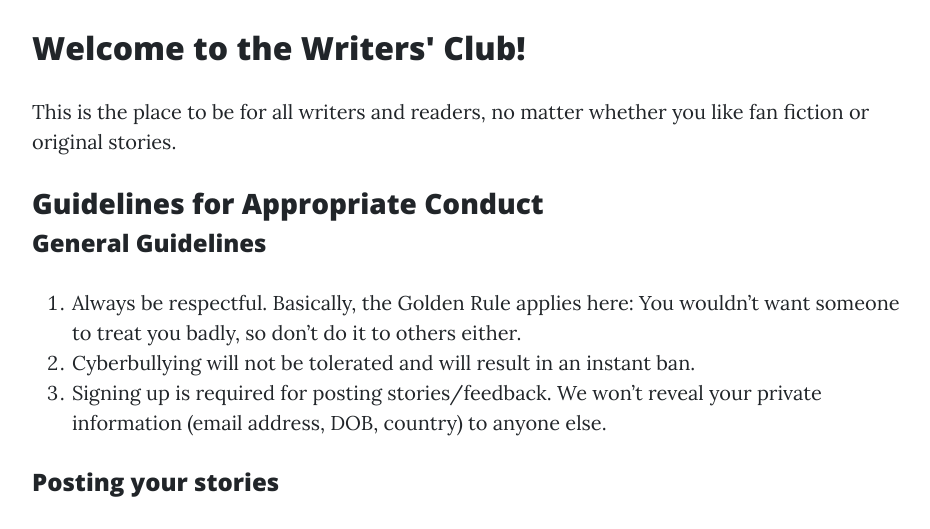
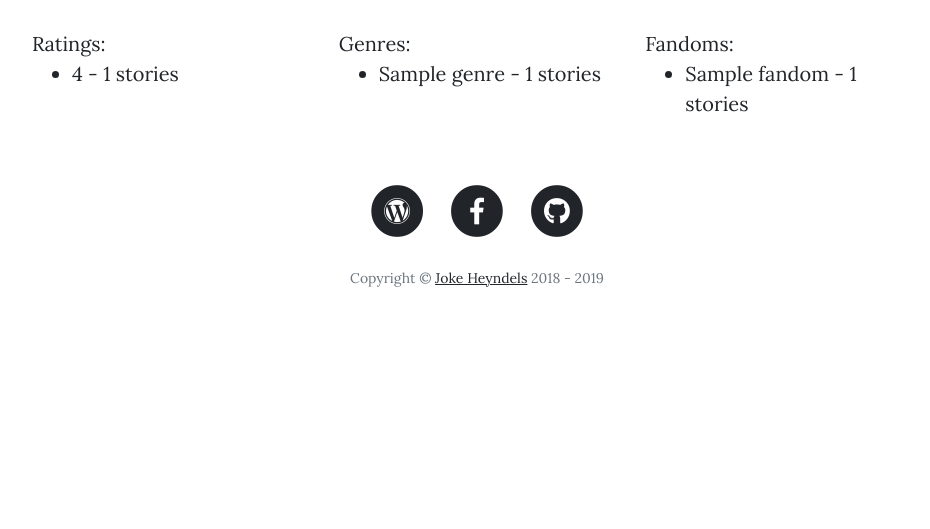
Before and after one commit to Wings30306/the-writers-club, a Flask app: page /search in a window 1280 px wide. Shown: the part 401-930 px from the top of the page, without its empty margins (163-1093 px from the left). After the commit the page ends 688 px from the top, so only its background shows below. Run offline with Flask 2, Linux system fonts and the light colour scheme; a database or web service that is not in the repository returns one stand-in record (values such as "Sample title"); some libraries are stand-ins or nearby versions.

Commit message:
added search template and pushed some data to it for testing.

```diff
--- a/app.py
+++ b/app.py
@@ -142,7 +142,8 @@ def all_stories():
 
 @app.route('/search')
 def search():
-    return render_template("index.html")
+    count = story_count()
+    return render_template("search.html", count=count)
 
 
 @app.route('/story/<story_to_read>/<chapter_number>')
--- a/templates/base.html
+++ b/templates/base.html
@@ -104,7 +104,7 @@
                 >All stories</a
               >
             </li>
-            <li class="nav-item"><a class="nav-link" href="">Search</a></li>
+            <li class="nav-item"><a class="nav-link" href="{{ url_for('search') }}">Search</a></li>
           </ul>
         </div>
       </div>
--- /dev/null
+++ b/templates/search.html
@@ -0,0 +1,30 @@
+{% extends "base.html" %} {% block title %} Search for a story {% endblock %} {%
+block header %} Search for a story {% endblock %} {% block content %}
+<div class="row">
+  <div class="col-md-4">
+    Ratings:
+    <ul>
+      {% for item in count if item.rating %}
+      <li>{{ item.rating }} - {{ item.total }} stories</li>
+      {% endfor %}
+    </ul>
+  </div>
+  <div class="col-md-4">
+    Genres:
+    <ul>
+      {% for item in count if item.genre %}
+      <li>{{ item.genre }} - {{ item.total }} stories</li>
+      {% endfor %}
+    </ul>
+  </div>
+  <div class="col-md-4">
+    Fandoms:
+    <ul>
+      {% for item in count if item.fandom %}
+      <li>{{ item.fandom }} - {{ item.total }} stories</li>
+      {% endfor %}
+    </ul>
+  </div>
+</div>
+
+{%endblock%}
```
